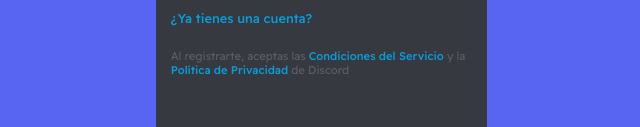
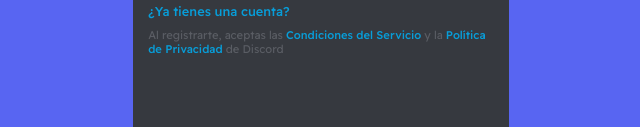
Before and after one commit to E1Crisss/discord-register, a plain HTML site: page index.html in a window 768 px wide. Shown: the part 496-623 px from the top of the page, without its empty margins (63-703 px from the left). Drawn offline with Linux system fonts and the light colour scheme.

Commit message:
quinto edit

```diff
--- a/main.css
+++ b/main.css
@@ -168,8 +168,8 @@ a {
 
 @media  (max-width: 798px){
   .container {
-    width: 40%;
-    height: 92%;
+    width: 42%;
+    height: 94%;
   }
 
   .container__formulario,
@@ -185,9 +185,9 @@ a {
   }
 }
 
-@media (max-width: 678px) {
+@media (min-width: 678px) {
   .container {
-    width: 85%;
+    width: 46%;
     height: 92%;
   }
 
@@ -220,4 +220,9 @@ a {
   .sm {
     margin: 0 3%;
   }
+
+  .container__formulario,
+  p {
+    margin-top: 0.5rem;
+  }
 }
```
